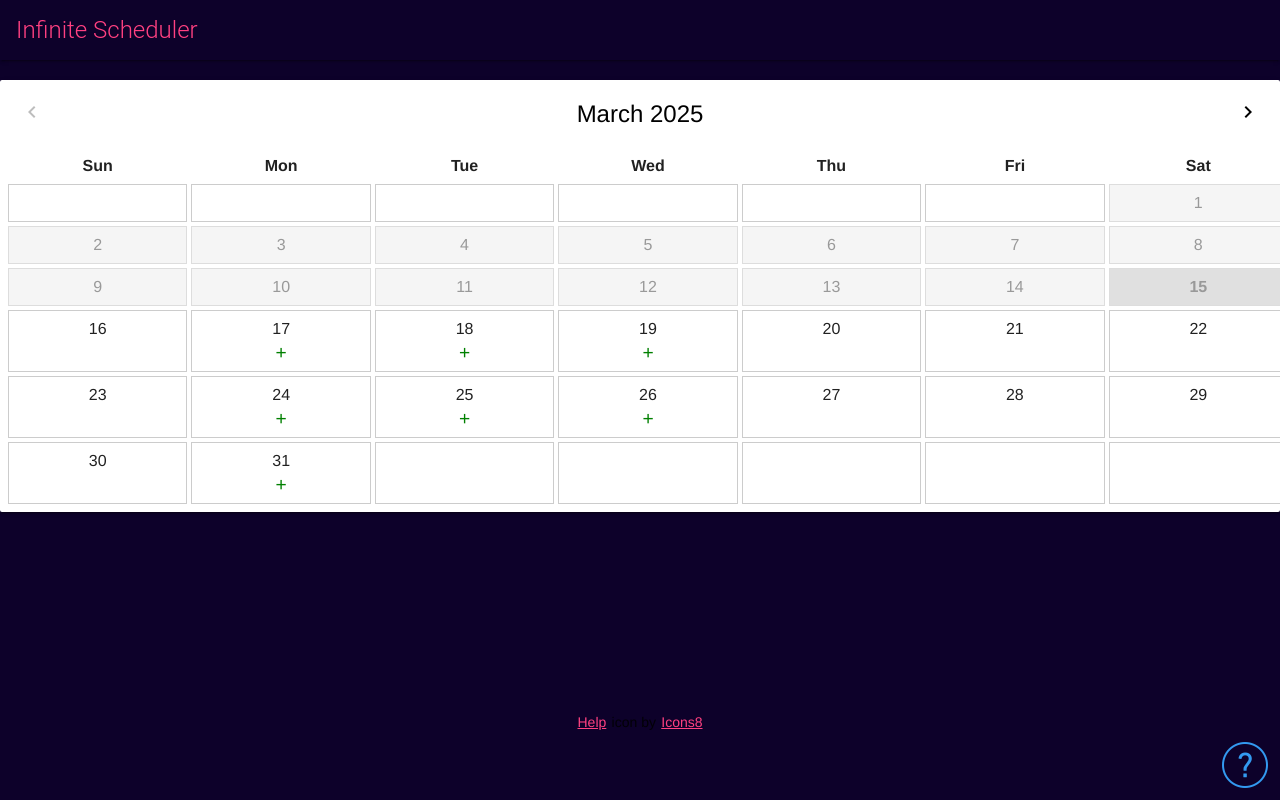
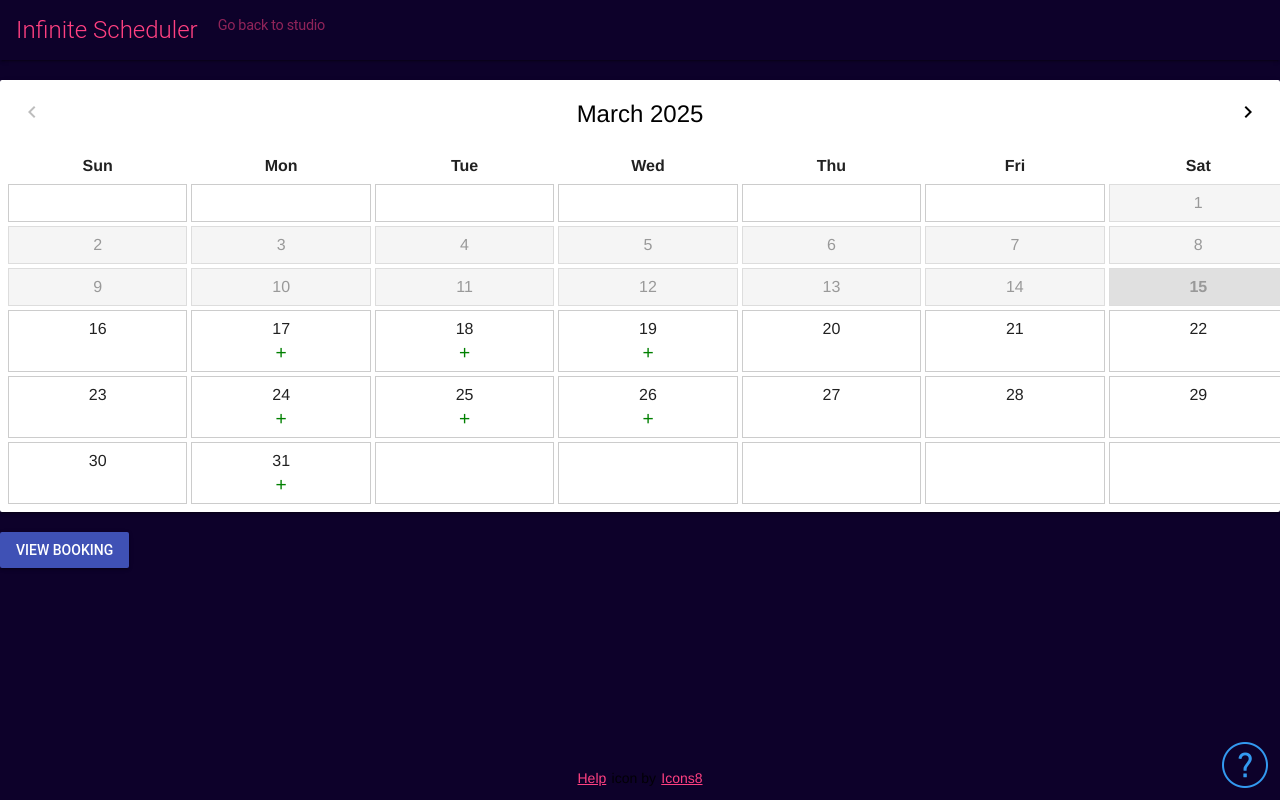
Before and after one commit to missionode/ChakraMeditation, a plain HTML site: page InfiniteApp/index.html in a window 1280 px wide. Drawn offline with nearby package versions, Linux system fonts and the light colour scheme.

Commit message:
update scheduler

```diff
--- a/InfiniteApp/index.html
+++ b/InfiniteApp/index.html
@@ -11,7 +11,7 @@
 
     <div class="mdl-shadow--2dp">
         <div class="mdl-card__title">
-            <a href="../studio.html"><h2 style="text-align: center; display: inline-flex;" class="mdl-card__title-text">Infinite Scheduler</h2></a>
+            <a href="../studio.html"><h2 style="text-align: center; display: inline-flex;" class="mdl-card__title-text">Infinite Scheduler <small style="margin-left: 20px;"> Go back to studio</small></h2></a>
         </div>
     </div>
 
@@ -122,6 +122,8 @@
         <a href="help.html"><img src="icons8-help-50.png" alt="Click to get help"></a>
     </div>
 
+    <a class="mdl-button mdl-js-button mdl-button--raised mdl-js-ripple-effect mdl-button--colored" href="bookings.html">View Booking</a>
+
     <div class="courtesy">
         <a target="_blank" href="https://icons8.com/icon/646/help">Help</a> icon by <a target="_blank" href="https://icons8.com">Icons8</a>
     </div>
```
Also changed, not shown: InfiniteApp/bookings.html (+3 -0 lines), 1 other file.
